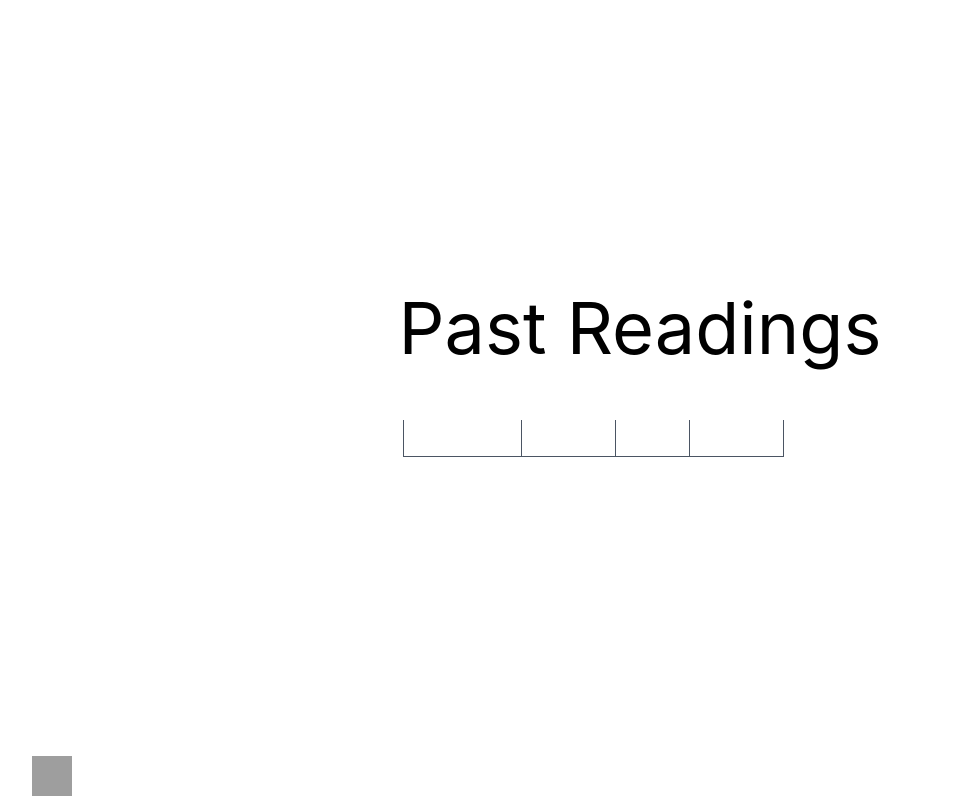
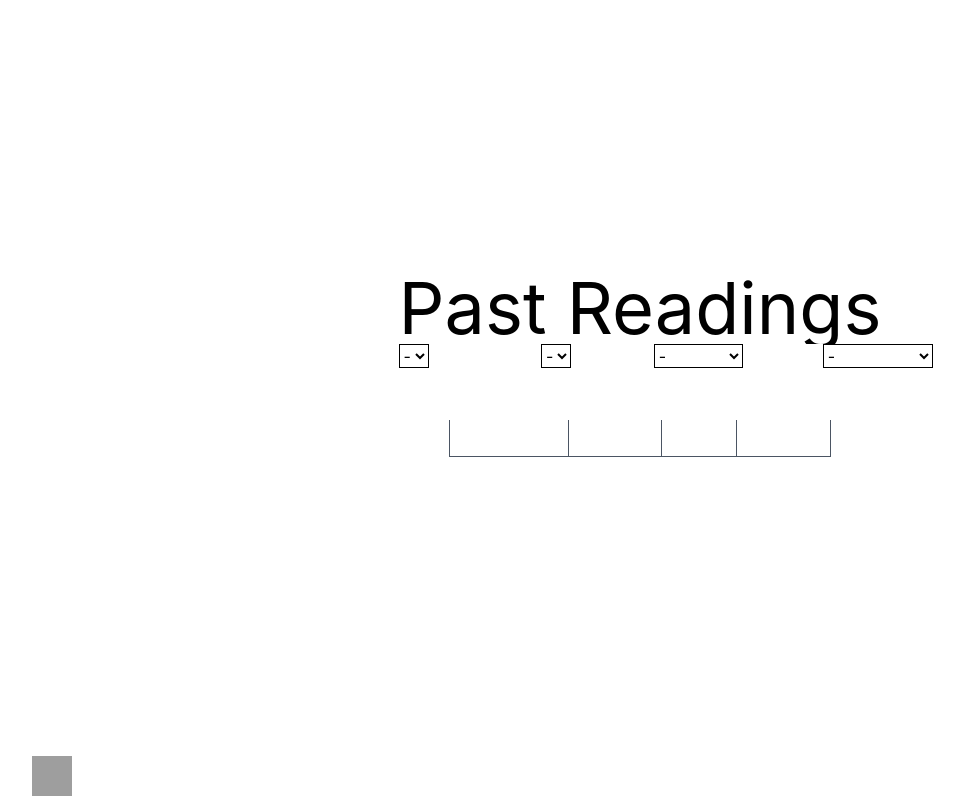
Before and after one commit to darrkenn/PiStation, a Flask app: page /homepage/pastReadings in a window 1280 px wide. Shown: the whole page, without its empty margins (0-964 px from the left). Run offline with Flask 3, Linux system fonts and the light colour scheme; tables that the repository leaves empty hold one stand-in row (values such as "Sample post"); style sheets or scripts are compiled from the project's sources; grey boxes are pictures that could not be loaded.

Commit message:
Coded a way to sort the weather db to only return unique values in order to implement table searching in the future.

```diff
--- /dev/null
+++ b/DataFunctions/individualValues.py
@@ -0,0 +1,31 @@
+def getIndividualTemps(Readings):
+    individualTemps = []
+    for reading in Readings:
+        if reading.temperature not in individualTemps:
+            individualTemps.append(reading.temperature)
+    sortedIndividualTemps = sorted(individualTemps)
+    return sortedIndividualTemps
+
+def getIndividualHumidity(Readings):
+    individualHumidity = []
+    for reading in Readings:
+        if reading.humidity not in individualHumidity:
+            individualHumidity.append(reading.humidity)
+    sortedIndividualHumidity = sorted(individualHumidity)
+    return sortedIndividualHumidity
+
+def getIndividualDates(Readings):
+    individualDates = []
+    for reading in Readings:
+        if reading.date not in individualDates:
+            individualDates.append(reading.date)
+    sortedIndividualDates = sorted(individualDates)
+    return sortedIndividualDates
+
+def getIndividualTimes(Readings):
+    individualTimes = []
+    for reading in Readings:
+        if reading.time not in individualTimes:
+            individualTimes.append(reading.time)
+    sortedIndividualTimes = sorted(individualTimes)
+    return sortedIndividualTimes
--- a/app.py
+++ b/app.py
@@ -1,4 +1,7 @@
 from flask import Flask, render_template
+
+from DataFunctions.individualValues import getIndividualTemps, getIndividualHumidity, getIndividualDates, \
+    getIndividualTimes
 #Files
 from DatabaseActions.databaseCheck import *
 from DatabaseActions.getAllPastValues import getReadings
@@ -17,19 +20,27 @@
 
 @app.route('/homepage')
 def homepage():
-    currentTemp = getCurrentWeatherValues()
+    currentWeather = getCurrentWeatherValues()
     return render_template(
         "homepage.html",
-        temp=currentTemp[0],
-        humidity=currentTemp[1],
+        temp=currentWeather[0],
+        humidity=currentWeather[1],
     )
 
 @app.route('/homepage/pastReadings')
 def pastReadings():
     Readings = getReadings()
+    filteredTemp = getIndividualTemps(Readings)
+    filteredHumidity = getIndividualHumidity(Readings)
+    filteredDates = getIndividualDates(Readings)
+    filteredTimes = getIndividualTimes(Readings)
     return render_template(
     "pastReadings.html",
-    pastReadings=Readings,
+        pastReadings=Readings,
+        filteredTemp=filteredTemp,
+        filteredHumidity=filteredHumidity,
+        filteredDates=filteredDates,
+        filteredTimes=filteredTimes,
     )
 
 if __name__ == '__main__':
--- a/templates/pastReadings.html
+++ b/templates/pastReadings.html
@@ -9,24 +9,80 @@
 </head>
 <body class="bg-nice-bg min-h-screen flex flex-col justify-center content-center items-center">
 
-<main class="flex-1 flex flex-col sm:flex-col justify-center items-center gap-9">
-    <div class="bg-nice-footer gap-20">
-    <div>
-        <h1 class="text-nice-red text-center text-7xl overflow-clip p-3">
+<main class="flex-1 flex flex-col sm:flex-col justify-center items-center">
+        <h1 class="text-nice-red text-center text-7xl overflow-clip">
             Past Readings
         </h1>
+    <div class="text-white flex-col text-center md:text-left md:flex-row flex md:gap-9">
+        <div>
+            <label for="inputTemperature">Temp: </label><select id="inputTemperature" class="bg-white text-black border">
+            <option value="" selected>
+                -
+            </option>
+            {% for temperature in filteredTemp %}
+                <option value="{{ temperature }}" type="text">
+                    {{ temperature }}
+                </option>
+            {% endfor %}
+            </select>
+        </div>
+
+        <div>
+            <label for="inputHumidity">Humidity: </label><select id="inputHumidity" class="bg-white text-black border">
+                <option value="" selected>
+                    -
+                </option>
+            {% for humidity in filteredHumidity %}
+                <option value="{{ humidity }}" type="text">
+                    {{ humidity }}
+                </option>
+            {% endfor %}
+            </select>
+        </div>
+
+        <div>
+            <label for="inputTime">Time: </label><select id="inputTime" class="bg-white text-black border">
+            <option value="" selected>
+                -
+            </option>
+            {% for time in filteredTimes %}
+                <option value="{{ time }}" type="text">
+                    {{ time }}
+                </option>
+            {% endfor %}
+            </select>
+        </div>
+
+        <div>
+            <label for="inputDate">Date: </label><select id="inputDate" class="bg-white text-black border">
+            <option value="" selected>
+                -
+            </option>
+            {% for date in filteredDates %}
+                <option value="{{ date }}" type="text">
+                    {{ date }}
+                </option>
+            {% endfor %}
+            </select>
+        </div>
     </div>
+
+
+    <div class="bg-nice-footer p-2 flex flex-col items-center justify-center">
     {% if pastReadings != None %}
-        <div class="p-4 overflow-y-scroll max-h-70 relative">
+        <div class="p-4 overflow-y-scroll relative max-h-70">
             <div>
                 <div>
                     <table class="text-white border-collapse text-sm">
+                    <thead>
                             <tr class="text-white p-2 text-center">
-                                <th>Temperature</th>
-                                <th>Humidity</th>
+                                <th><button data-col="0">Temperature</button></th>
+                                <th><button data-col="1">Humidity</button></th>
                                 <th>Time</th>
-                                <th>Date</th>
+                                <th><button data-col="3">Date</button></th>
                             </tr>
+                    </thead>
+                    <tbody id="table">
                             {% for reading in pastReadings %}
                                 <tr class="text-white text-center">
                                     <td class="p-2 border border-gray-600">
@@ -43,6 +99,7 @@
                                     </td>
                                 </tr>
                             {% endfor %}
+                    </tbody>
                     </table>
                 </div>
             </div>
```
